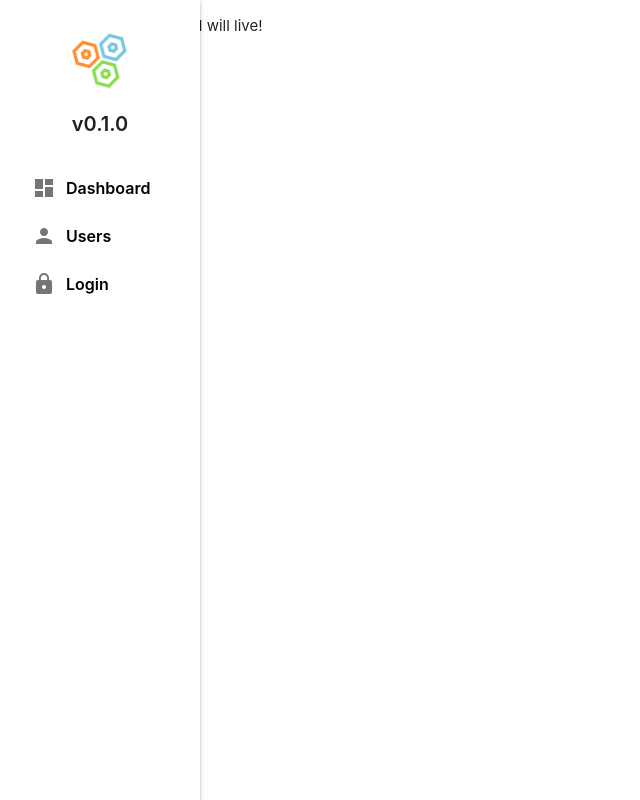
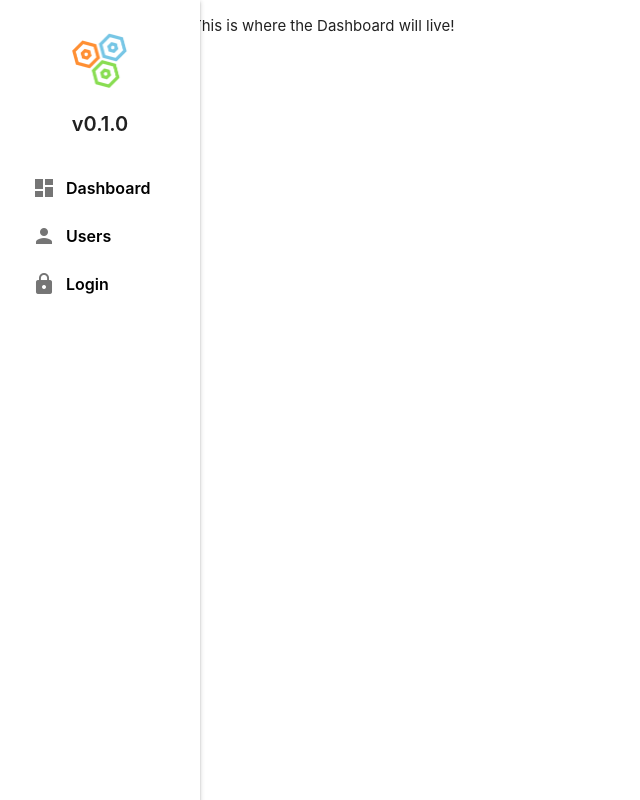
Before and after one commit to dhershman1/silicate-cms, a Nuxt app: page /dashboard in a window 1280 px wide. Shown: the whole page, without its empty margins (0-640 px from the left). Built offline with nearby package versions, Linux system fonts and the light colour scheme.

Commit message:
Wrap our main layout with a container

```diff
--- a/layouts/default.vue
+++ b/layouts/default.vue
@@ -1,5 +1,5 @@
 <template>
-  <div role="main">
+  <div class="container" role="main">
     <ul class="sidenav sidenav-fixed">
       <li class="logo">
         <a class="logo__brand" href="/">
--- a/pages/index.vue
+++ b/pages/index.vue
@@ -1,5 +1,5 @@
 <template>
-  <section class="container">
+  <section>
     <div class="row">
       <div class="col s12 m6 offset-m3">
         <h1 class="center-align">Silicate CMS</h1>
```
